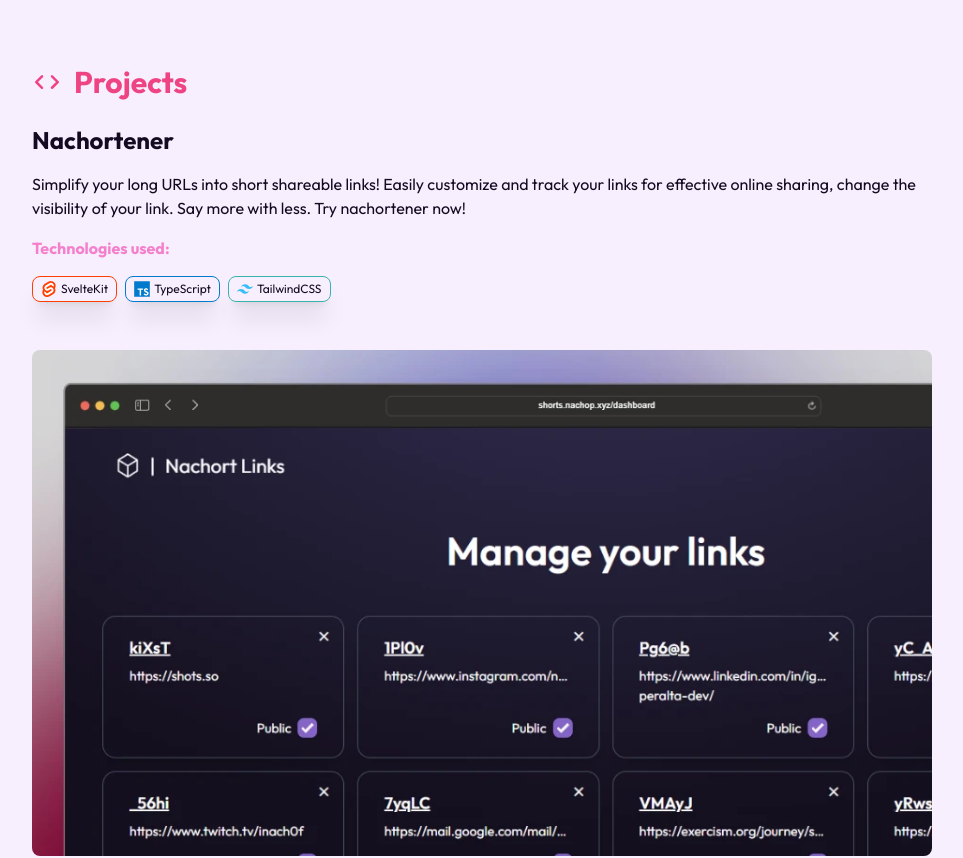
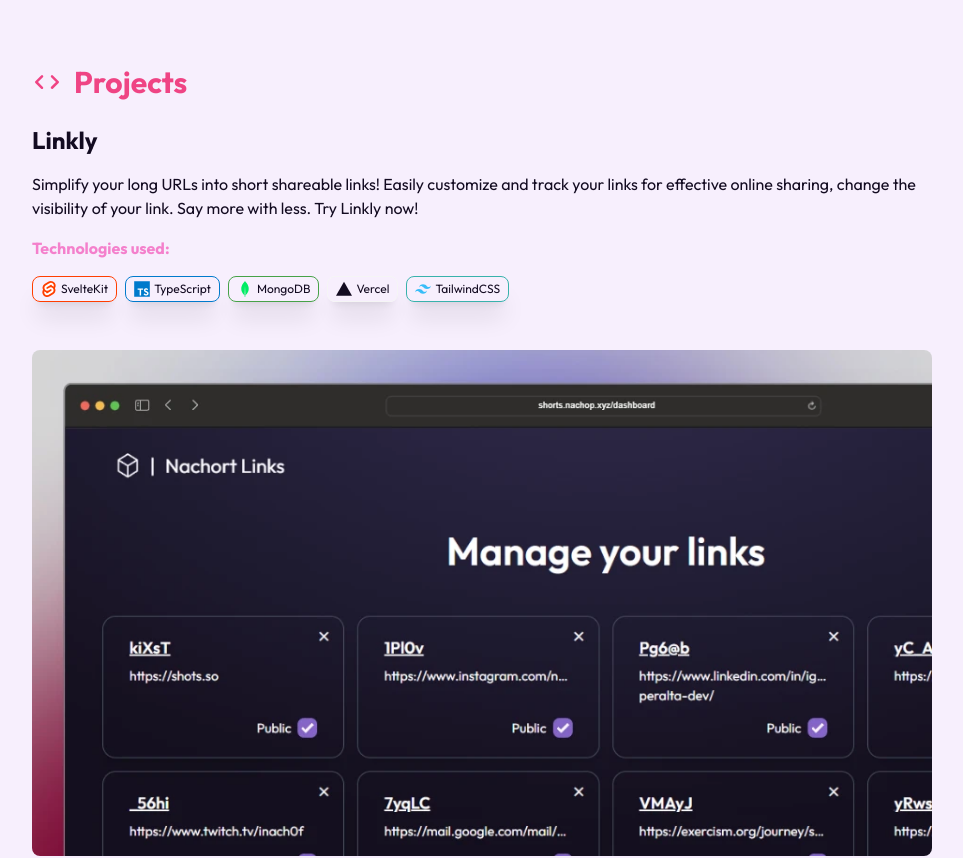
Before and after one commit to nachop51/Nachop51, a Next.js app: page / in a window 1280 px wide. Shown: the part 1180-2038 px from the top of the page, without its empty margins (158-1121 px from the left). Built offline with nearby package versions, Linux system fonts and the light colour scheme.

Commit message:
fix: project

```diff
--- a/src/constants.tsx
+++ b/src/constants.tsx
@@ -136,14 +136,16 @@
 
 export const projects: ProjectsType[] = [
   {
-    title: 'Nachortener',
-    description: 'Simplify your long URLs into short shareable links! Easily customize and track your links for effective online sharing, change the visibility of your link. Say more with less. Try nachortener now!',
-    images: '/images/short_nachop.webp',
+    title: 'Linkly',
+    description: 'Simplify your long URLs into short shareable links! Easily customize and track your links for effective online sharing, change the visibility of your link. Say more with less. Try Linkly now!',
+    images: '/images/linkly.webp',
     repos: ['https://github.com/Nachop51/Nachop51'],
     links: ['https://short.nachop.xyz/'],
     tags: [
       TECH_TAGS.Svelte,
       TECH_TAGS.TypeScript,
+      TECH_TAGS.MongoDB,
+      TECH_TAGS.Vercel,
       TECH_TAGS.TailwindCSS
     ]
   },
```
Also changed, not shown: public/images/linkly.webp (renamed from public/images/short_nachop.webp).
